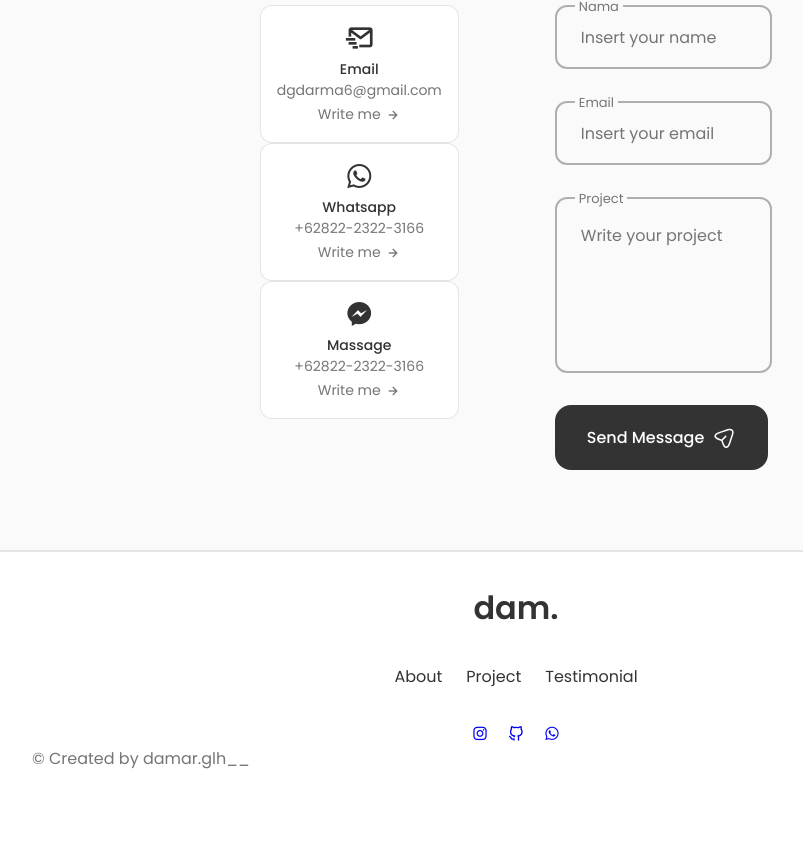
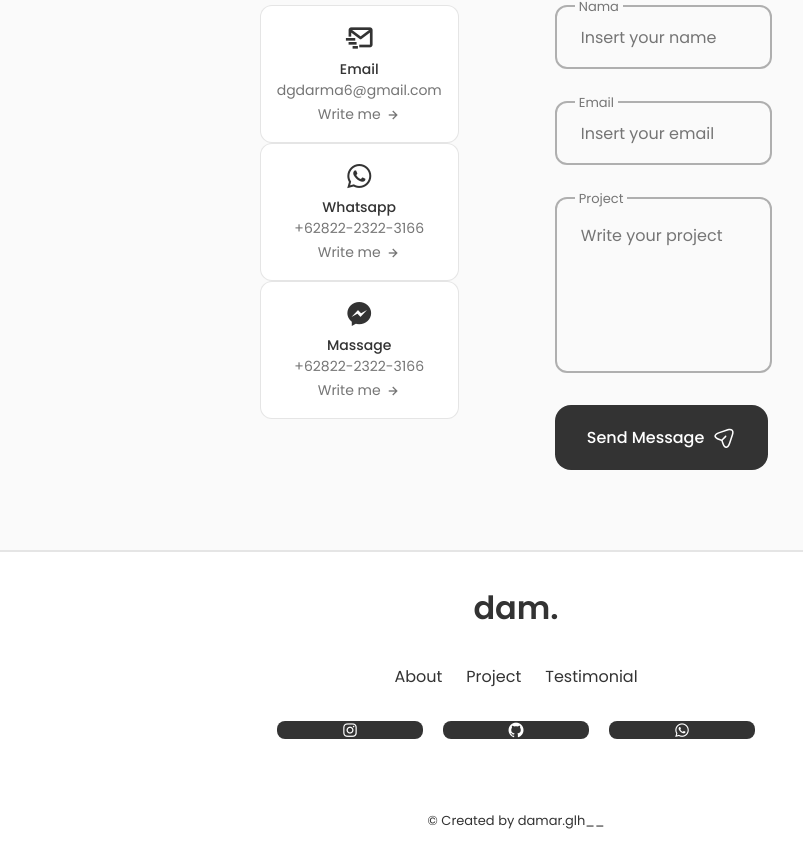
Before and after one commit to damar-glh/me, a React (Create React App) app: page / in a window 1280 px wide. Shown: the part 4118-4985 px from the top of the page, without its empty margins (124-927 px from the left). Built offline with nearby package versions, Linux system fonts and the light colour scheme.

Commit message:
update: add-footer

```diff
--- a/src/components/footer/Footer.jsx
+++ b/src/components/footer/Footer.jsx
@@ -19,14 +19,14 @@ const Footer = () => {
             </ul>
             <div className="footer__social">
             <a href="https://www.instagram.com/invites/contact/?i=1qn7f0ctoxn2r&utm_content=4rioy6h" className="footer__social-link" target="_blank" rel="noreferrer">
-            <i className="uil uil-instagram"></i>
-        </a>
-        <a href="https://github.com/damar-glh" className="footer__social-link" target="_blank" rel="noreferrer">
-            <i className="uil uil-github-alt"></i>
-        </a>
-        <a href="https://wa.me/qr/Q3ZAX5TFAH3HI1" className="footer__social-link" target="_blank" rel="noreferrer">
-            <i className="uil uil-whatsapp"></i>
-        </a>
+            <i className="bx bxl-instagram"></i>
+            </a>
+            <a href="https://github.com/damar-glh" className="footer__social-link" target="_blank" rel="noreferrer">
+            <i className="bx bxl-github"></i>
+            </a>
+            <a href="https://wa.me/qr/Q3ZAX5TFAH3HI1" className="footer__social-link" target="_blank" rel="noreferrer">
+            <i className="bx bxl-whatsapp"></i>
+            </a>
             </div>
             <span className="footer__copy">&#169; Created by damar.glh__</span>
         </div>
--- a/src/components/footer/footer.css
+++ b/src/components/footer/footer.css
@@ -30,7 +30,27 @@
 
 .footer__social {
     display: flex;
-    color: var(--title-color-dark);
     justify-content: center;
     column-gap: 1.25rem;
 }
+
+.footer__social-link {
+    background-color: var(--title-color);
+    color: var(--container-color);
+    font-size: 1.125rem;
+    padding: 0 4rem;
+    border-radius: 0.5rem;
+    display: inline-flex;
+}
+
+.footer__social-link:hover {
+    background-color: var(--title-color-dark);
+}
+
+.footer__copy {
+    display: block;
+    margin-top: 4.5rem;
+    color: var(--title-color);
+    text-align: center;
+    font-size: var(--smaller-font-size);
+}
```
